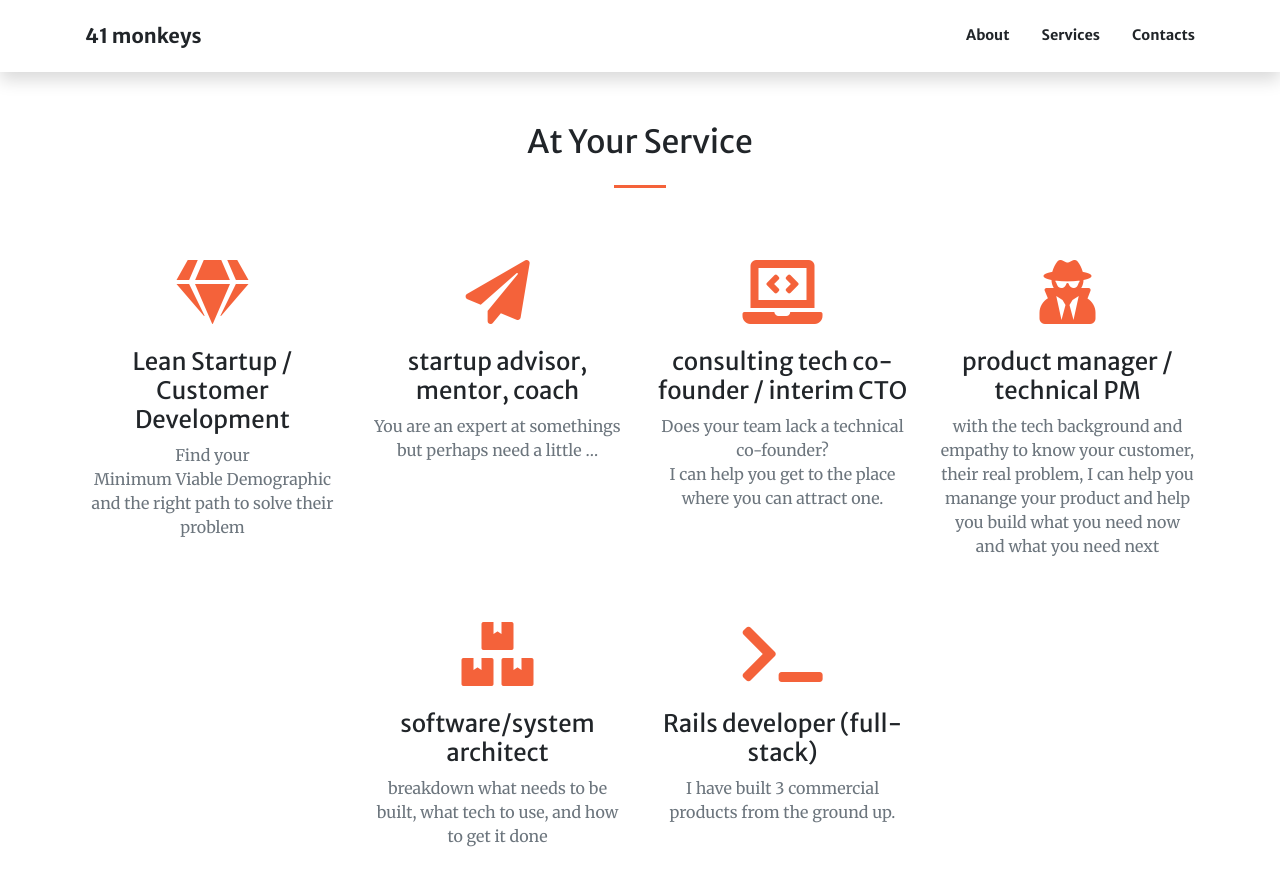
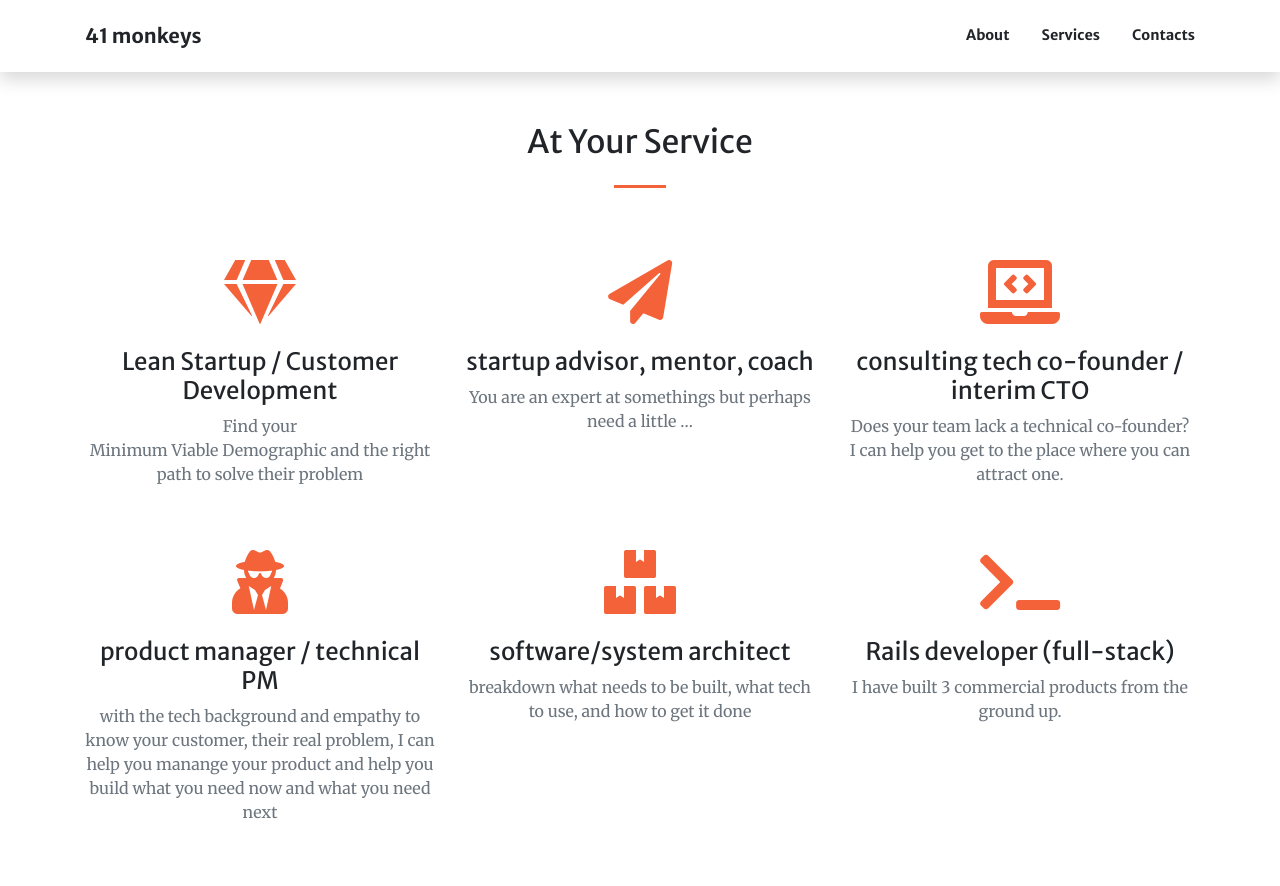
Before and after one commit to MonkeyNumberOne/41monkeys.github.io, a Jekyll site: the page built from index.md, in a window 1280 px wide and 900 px high, scrolled down 905 px. Shown: the top 886 px of the window. Built offline with Jekyll 4.4.1, drawn with Linux system fonts in a browser that asks for light colours; comment, search, counter and statistics services are not loaded.

Commit message:
with 6 items changes from 4 columns to 3

```diff
--- a/_includes/services.html
+++ b/_includes/services.html
@@ -5,8 +5,8 @@
     <div class="row justify-content-center">
       <!-- {#% assign cols = section.services.size | at_most: 4 %#} -->
       {% assign cols = section.services.size %}
-      {% if cols > 4 %}
-        {% assign cols = 4 %}
+      {% if cols > 3 %}
+        {% assign cols = 3 %}
       {% endif %}
 
       {% assign colsL = 12 | divided_by: cols %}
```
